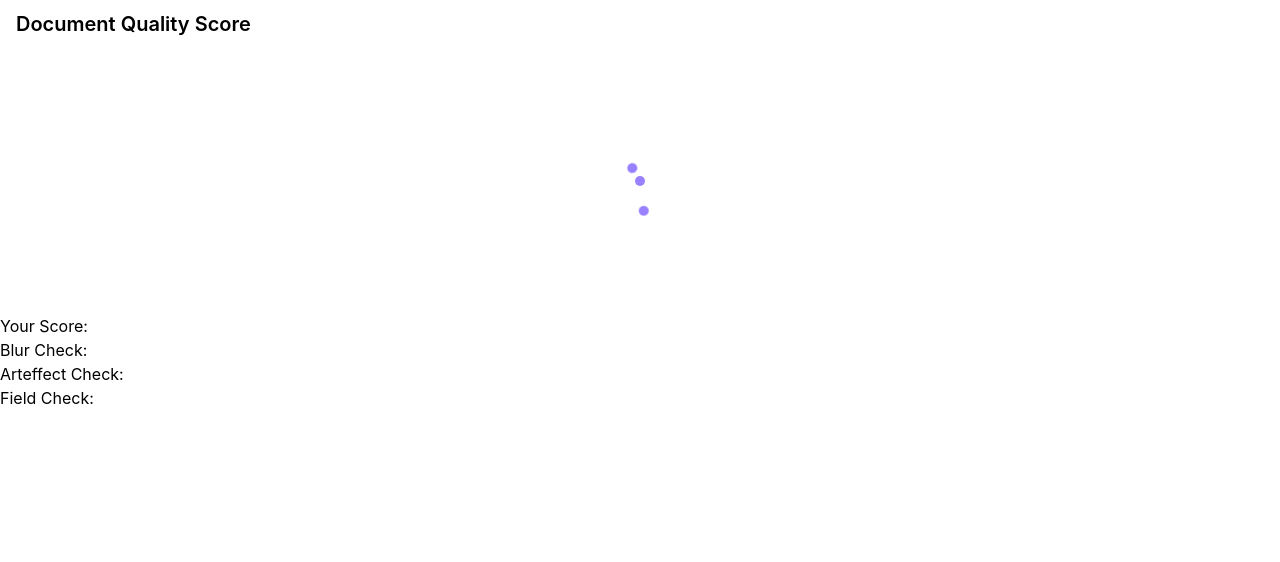
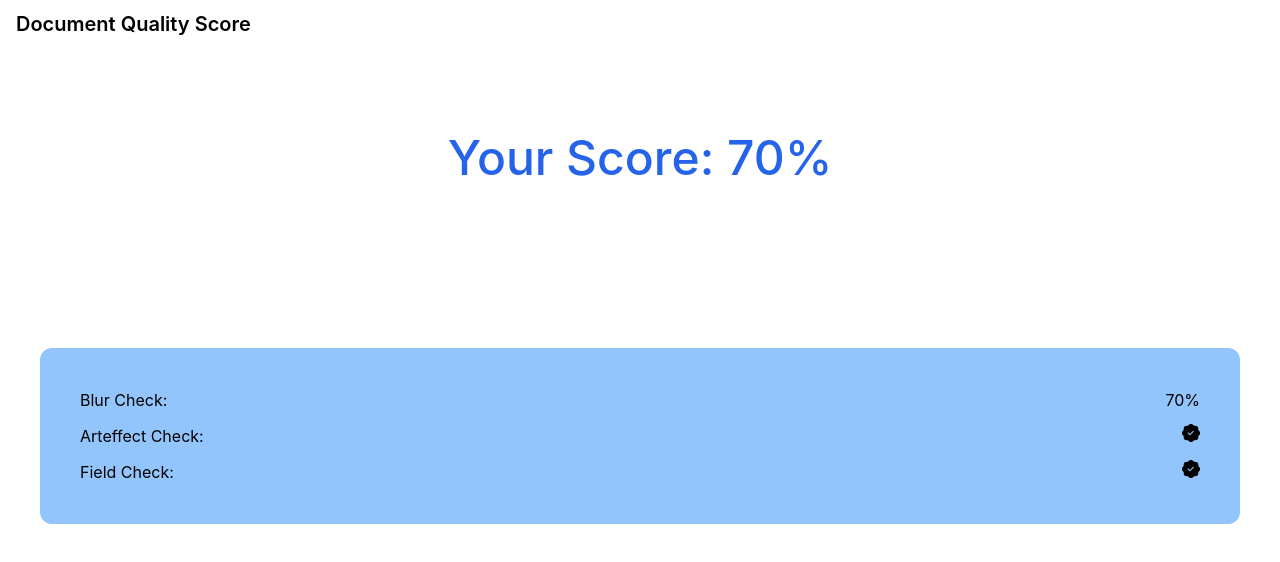
Before and after one commit to deepdarshan21/doc-quality-score, a Next.js app: page /result in a window 1280 px wide. Shown: the top 562 px of the page. Built offline with nearby package versions, Linux system fonts and the light colour scheme.

Commit message:
front initial prototype
Signed-off-by: Deepdarshan <deepdarshan21@gmail.com>

```diff
--- /dev/null
+++ b/components/Score.js
@@ -0,0 +1,15 @@
+import { useEffect } from "react";
+
+export default function Score({score}) {
+    useEffect(() => {
+        const wrapper = document.querySelectorAll(".progress");
+        const barCount = 50; // number of bars
+        const percentDemo = (50 * {score}) / 100; // 90%
+        for (let index = 0; index < barCount; index++) {
+            const className = index < percentDemo ? "selected-demo" : "";
+            wrapper[0].innerHTML += `<i style="--i: ${index};" class="${className}"></i>`;
+        }
+        wrapper[0].innerHTML += `<p class="selected percent-text text-demo">${score}%</p>`;
+    });
+    return <p class="progress bg-gray-300"></p>;
+}
--- a/package.json
+++ b/package.json
@@ -11,7 +11,8 @@
   "dependencies": {
     "next": "12.2.5",
     "react": "18.2.0",
-    "react-dom": "18.2.0"
+    "react-dom": "18.2.0",
+    "react-icons": "^4.4.0"
   },
   "devDependencies": {
     "autoprefixer": "^10.4.8",
--- a/pages/_app.js
+++ b/pages/_app.js
@@ -1,7 +1,7 @@
-import '../styles/globals.css'
+import "../styles/globals.css";
 
 function MyApp({ Component, pageProps }) {
-  return <Component {...pageProps} />
+    return <Component {...pageProps} />;
 }
 
-export default MyApp
+export default MyApp;
--- a/pages/index.js
+++ b/pages/index.js
@@ -1,10 +1,16 @@
 import Head from "next/head";
 import Image from "next/image";
 import { useEffect, useState } from "react";
+import { BsFillPatchCheckFill, BsFillPatchExclamationFill } from "react-icons/bs";
+import Loader from "../components/Loader";
+import Score from "../components/Score";
 
 export default function Home() {
+    const [showScore, setShowScore] = useState(false);
+    // const [frontImage, setFrontImage] = useState("")
     const getScore = (evt) => {
         evt.preventDefault();
+        setShowScore(true);
     };
 
     useEffect(() => {
@@ -76,8 +82,11 @@ export default function Home() {
     }
 
     const [typeOfIdentity, changeTypeOfIdentity] = useState("Adhaar");
+    const [loading, setLoading] = useState(false);
 
     return (
+        <>
+            {!showScore && (
                 <div>
                     <nav className="bg-white border-gray-200 px-2 sm:px-4 py-2.5 rounded">
                         <div className="container flex flex-wrap justify-between items-center mx-auto">
@@ -95,7 +104,7 @@ export default function Home() {
                                 <span className="drop-zone__prompt">
                                     Drop front image of identity here or click to upload
                                 </span>
-                        <input type="file" name="myFile" className="drop-zone__input" />
+                                <input type="file" name="myFile" className="drop-zone__input"  />
                             </div>
                             <div className="drop-zone">
                                 <span className="drop-zone__prompt">
@@ -149,5 +158,52 @@ export default function Home() {
                         </div>
                     </div>
                 </div>
+            )}
+
+            {showScore && (
+                <div>
+                    <nav className="bg-white border-gray-200 px-2 sm:px-4 py-2.5 rounded">
+                        <div className="container flex flex-wrap justify-between items-center mx-auto">
+                            <a href="#" className="flex items-center">
+                                <span className="self-center text-xl font-semibold whitespace-nowrap">
+                                    Document Quality Score
+                                </span>
+                            </a>
+                        </div>
+                    </nav>
+
+                    {loading && <Loader />}
+
+                    {!loading && (
+                        <div className="my-20">
+                            <p className="font-medium leading-tight text-5xl mt-0 mb-2 text-center text-blue-600">
+                                Your Score: {"70%"}
+                                {/* <Score score={50} /> */}
+                            </p>
+
+                            <div className="mx-10 my-40 p-10 bg-blue-300 rounded-xl space-y-3">
+                                <p className="flex justify-between">
+                                    Blur Check:
+                                    <span>{"70%"}</span>
+                                </p>
+                                <p className="flex justify-between">
+                                    Arteffect Check:{" "}
+                                    <span>
+                                        {/* <BsFillPatchExclamationFill size={18} /> */}
+                                        <BsFillPatchCheckFill size={18} />
+                                    </span>
+                                </p>
+                                <p className="flex justify-between">
+                                    Field Check:{" "}
+                                    <span>
+                                        <BsFillPatchCheckFill size={18} />
+                                    </span>
+                                </p>
+                            </div>
+                        </div>
+                    )}
+                </div>
+            )}
+        </>
     );
 }
--- a/pages/result.js
+++ b/pages/result.js
@@ -1,7 +1,10 @@
 import Loader from "../components/Loader";
+import Score from "../components/Score";
 import { useEffect, useState } from "react";
+import { BsFillPatchCheckFill, BsFillPatchExclamationFill } from "react-icons/bs";
 
 export default function Result() {
+    const [loading, setLoading] = useState(false);
     return (
         <>
             <nav className="bg-white border-gray-200 px-2 sm:px-4 py-2.5 rounded">
@@ -14,23 +17,36 @@ export default function Result() {
                 </div>
             </nav>
 
-            <Loader />
+            {loading && <Loader />}
 
-            <div>
-                <p>Your Score: {}</p>
+            {!loading && (
+                <div className="my-20">
+                    <p className="font-medium leading-tight text-5xl mt-0 mb-2 text-center text-blue-600">
+                        Your Score: {"70%"}
+                        {/* <Score score={50} /> */}
+                    </p>
 
-                <div>
-                    <p>
-                        Blur Check: <span></span>
-                    </p>
-                    <p>
-                        Arteffect Check: <span></span>
-                    </p>
-                    <p>
-                        Field Check: <span></span>
-                    </p>
+                    <div className="mx-10 my-40 p-10 bg-blue-300 rounded-xl space-y-3">
+                        <p className="flex justify-between">
+                            Blur Check:
+                            <span>{"70%"}</span>
+                        </p>
+                        <p className="flex justify-between">
+                            Arteffect Check:{" "}
+                            <span>
+                                {/* <BsFillPatchExclamationFill size={18} /> */}
+                                <BsFillPatchCheckFill size={18} />
+                            </span>
+                        </p>
+                        <p className="flex justify-between">
+                            Field Check:{" "}
+                            <span>
+                                <BsFillPatchCheckFill size={18} />
+                            </span>
+                        </p>
+                    </div>
                 </div>
-            </div>
+            )}
         </>
     );
 }
--- a/styles/globals.css
+++ b/styles/globals.css
@@ -6,8 +6,8 @@ html,
 body {
     padding: 0;
     margin: 0;
-  font-family: -apple-system, BlinkMacSystemFont, Segoe UI, Roboto, Oxygen,
-    Ubuntu, Cantarell, Fira Sans, Droid Sans, Helvetica Neue, sans-serif;
+    font-family: -apple-system, BlinkMacSystemFont, Segoe UI, Roboto, Oxygen, Ubuntu, Cantarell,
+        Fira Sans, Droid Sans, Helvetica Neue, sans-serif;
 }
 
 a {
@@ -66,7 +66,6 @@ a {
     text-align: center;
 }
 
-
 /* @media (prefers-color-scheme: dark) {
   html {
     color-scheme: dark;
@@ -86,8 +85,9 @@ a {
     color: #9880ff;
 }
 
-.dot-revolution::before, .dot-revolution::after {
-  content: '';
+.dot-revolution::before,
+.dot-revolution::after {
+    content: "";
     display: inline-block;
     position: absolute;
 }
@@ -124,3 +124,55 @@ a {
         transform: rotateZ(360deg) translate3d(0, 0, 0);
     }
 }
+
+.progress {
+    width: 200px;
+    height: 200px;
+    border-radius: 50%;
+    display: flex;
+    justify-content: center;
+    align-items: center;
+    position: relative;
+}
+.progress i {
+    position: absolute;
+    width: 1px;
+    height: 1px;
+    top: 0;
+    left: 0;
+    right: 0;
+    bottom: 0;
+    transform: rotate(calc(45deg + calc(calc(360deg / var(--tlt-br-cnt)) * var(--i))));
+}
+.progress i::after {
+    content: "";
+    position: absolute;
+    top: 0;
+    left: 0;
+    background: hsla(0, 0%, 100%, 12%);
+    width: 5px;
+    height: 20px;
+    border-radius: 999rem;
+    transform: rotate(-45deg);
+    transform-origin: top;
+    opacity: 0;
+    animation: barCreationAnimation 100ms ease forwards;
+    animation-delay: calc(var(--i) * 15ms);
+}
+.progress .selected-demo::after {
+    background: hsl(130, 100%, 50%);
+    box-shadow: 0 0 1px hsl(130, 100%, 50%), 0 0 3px hsl(130, 100%, 30%),
+        0 0 4px hsl(130, 100%, 10%);
+}
+
+.percent-text {
+    font-size: 3rem;
+    animation: barCreationAnimation 500ms ease forwards;
+    animation-delay: calc(var(--tlt-br-cnt) * 15ms / 2);
+}
+.text-demo {
+    color: hsl(130, 100%, 50%);
+    text-shadow: 0 0 1px hsl(130, 100%, 50%), 0 0 3px hsl(130, 100%, 30%),
+        0 0 4px hsl(130, 100%, 10%);
+    opacity: 0;
+}
```
Also changed, not shown: 2 other files (tests, documents, lock files or other folders). Lines whose indentation alone changed are shown as unchanged.
